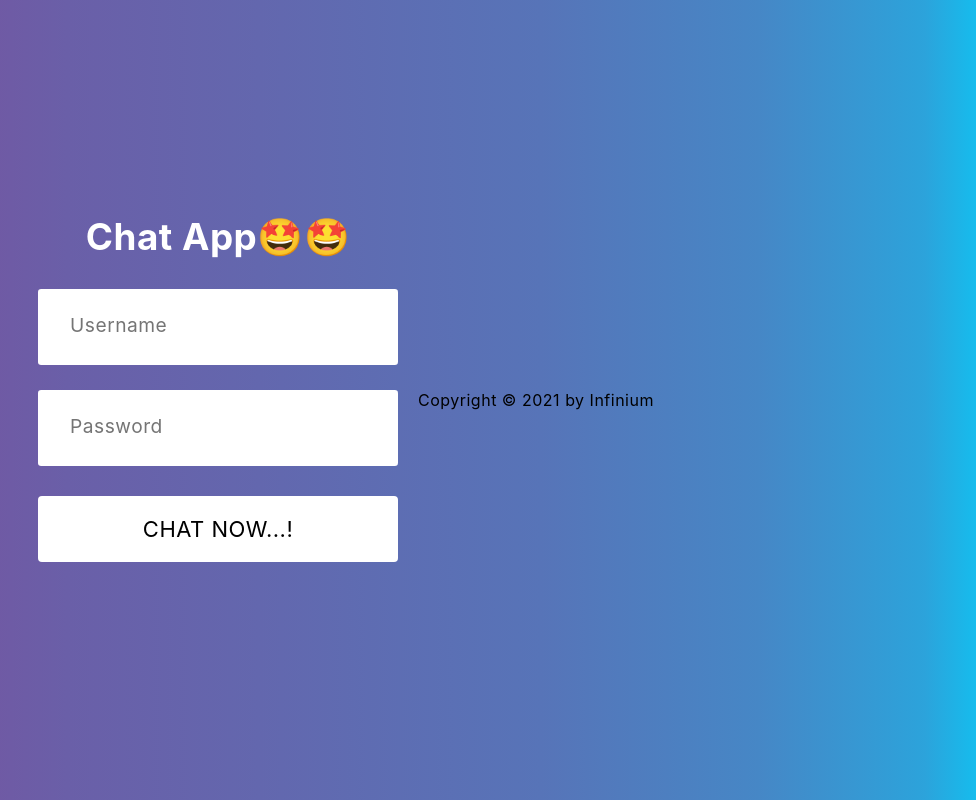
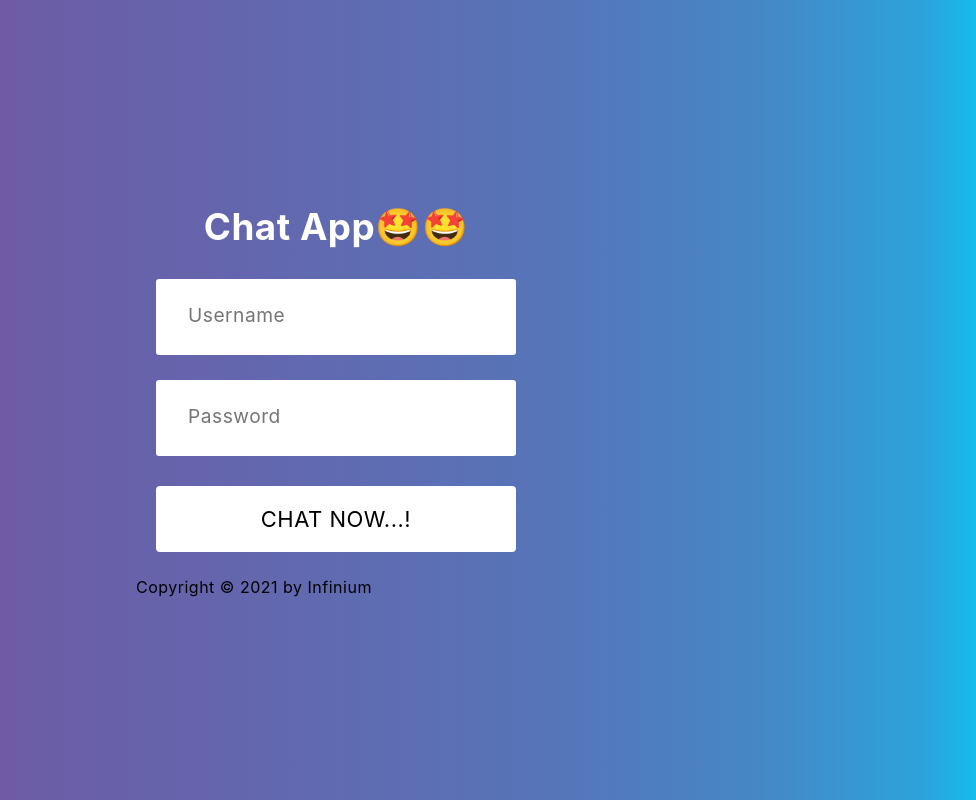
Before and after one commit to akash-10-23/chat-app, a React (Create React App) app: page / in a window 1280 px wide. Shown: the whole page, without its empty margins (304-1280 px from the left). Built offline with nearby package versions, Linux system fonts and the light colour scheme.

Commit message:
Update footer

```diff
--- a/src/components/Login.jsx
+++ b/src/components/Login.jsx
@@ -54,11 +54,10 @@ function Login(){
             </form>
 
             <h1 className="error">{error}</h1>
+            <footer>
+              <p>Copyright © {year} by Infinium</p>
+            </footer>
           </div>
-
-          <footer>
-            <p>Copyright © {year} by Infinium</p>
-          </footer>
         </div>
 
       );
```
